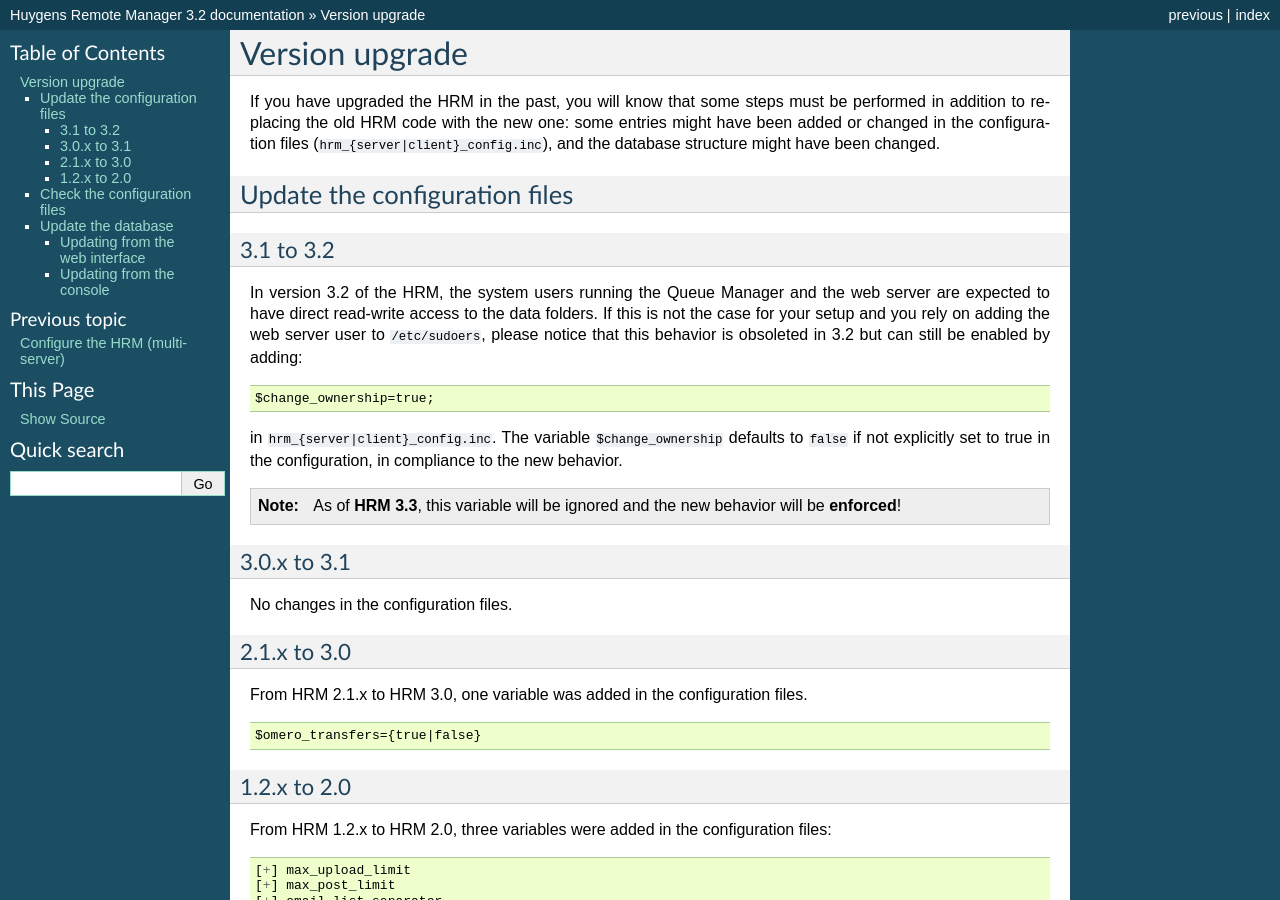
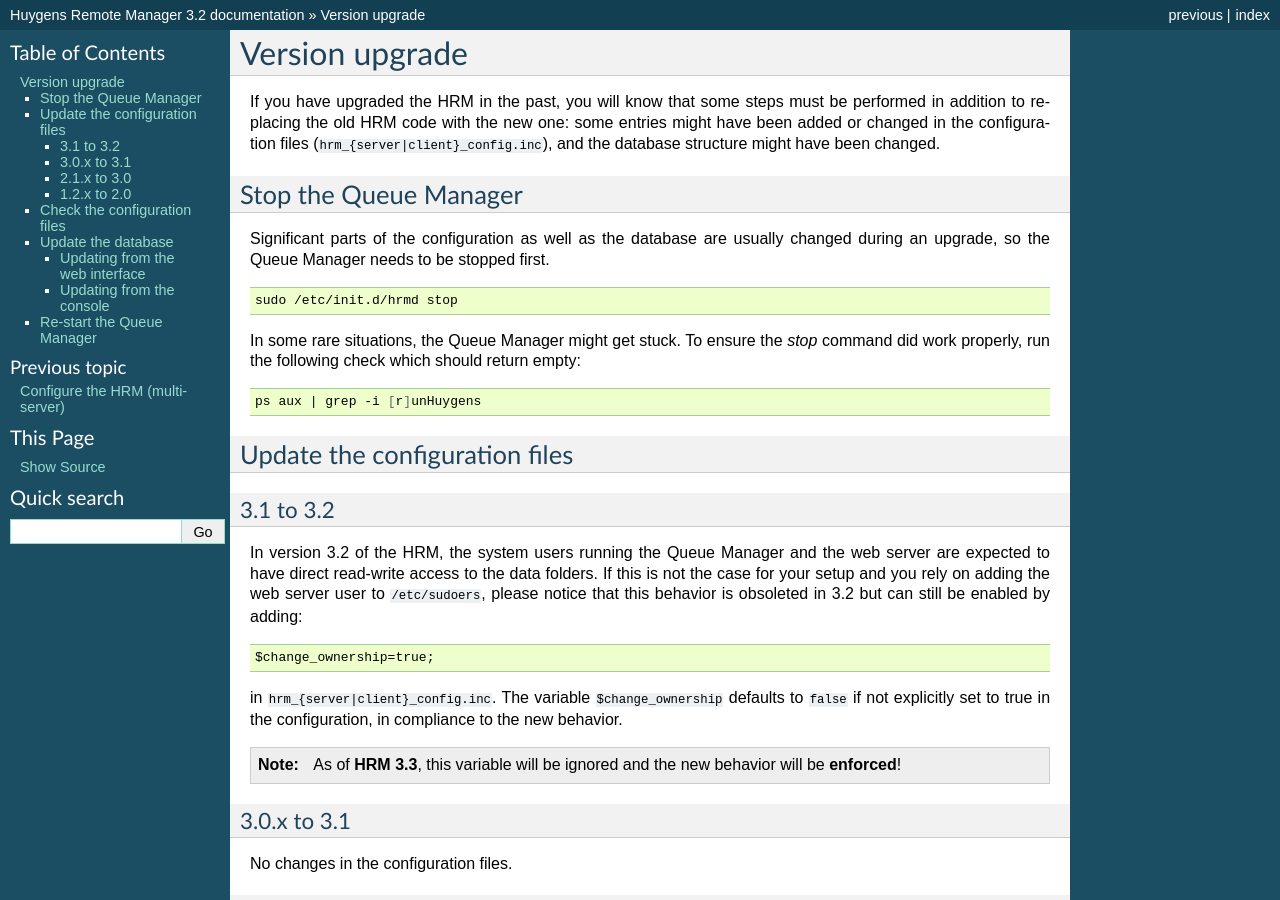
Before and after one commit to aarpon/hrm_docs, a Sphinx documentation site: the page built from docs/upgrade.rst, in a window 1280 px wide and 900 px high. Built offline with Sphinx 7.4.7, drawn with Linux system fonts in a browser that asks for light colours; some of the changed text lies outside the part shown.

Commit message:
Add sections about starting/stopping the QM during the upgrade.
refs #304

```diff
--- a/docs/upgrade.rst
+++ b/docs/upgrade.rst
@@ -8,6 +8,21 @@
 ***************
 
 If you have upgraded the HRM in the past, you will know that some steps must be performed in addition to replacing the old HRM code with the new one: some entries might have been added or changed in the configuration files (``hrm_{server|client}_config.inc``), and the database structure might have been changed.
+
+Stop the Queue Manager
+======================
+
+Significant parts of the configuration as well as the database are usually changed during an upgrade, so the Queue Manager needs to be stopped first.
+
+.. code-block:: sh
+
+    sudo /etc/init.d/hrmd stop
+
+In some rare situations, the Queue Manager might get stuck. To ensure the *stop* command did work properly, run the following check which should return empty:
+
+.. code-block:: sh
+
+    ps aux | grep -i [r]unHuygens
 
 Update the configuration files
 ==============================
@@ -157,3 +172,12 @@
 -------------------------
 
 Alternatively, the database can be updated from the console (see :ref:`create or update database <create-database>`). Please pay attention to what the update process will report! The output should be the same as the one listed in the previous section, but if the update fails, you might want to `report it <http://hrm.svi.nl:8080/redmine/projects/hrmdev/issues/new>`_.
+
+Re-start the Queue Manager
+==========================
+
+After processing the described upgrade steps, the Queue Manager needs to be started again.
+
+.. code-block:: sh
+
+    sudo /etc/init.d/hrmd start
```
